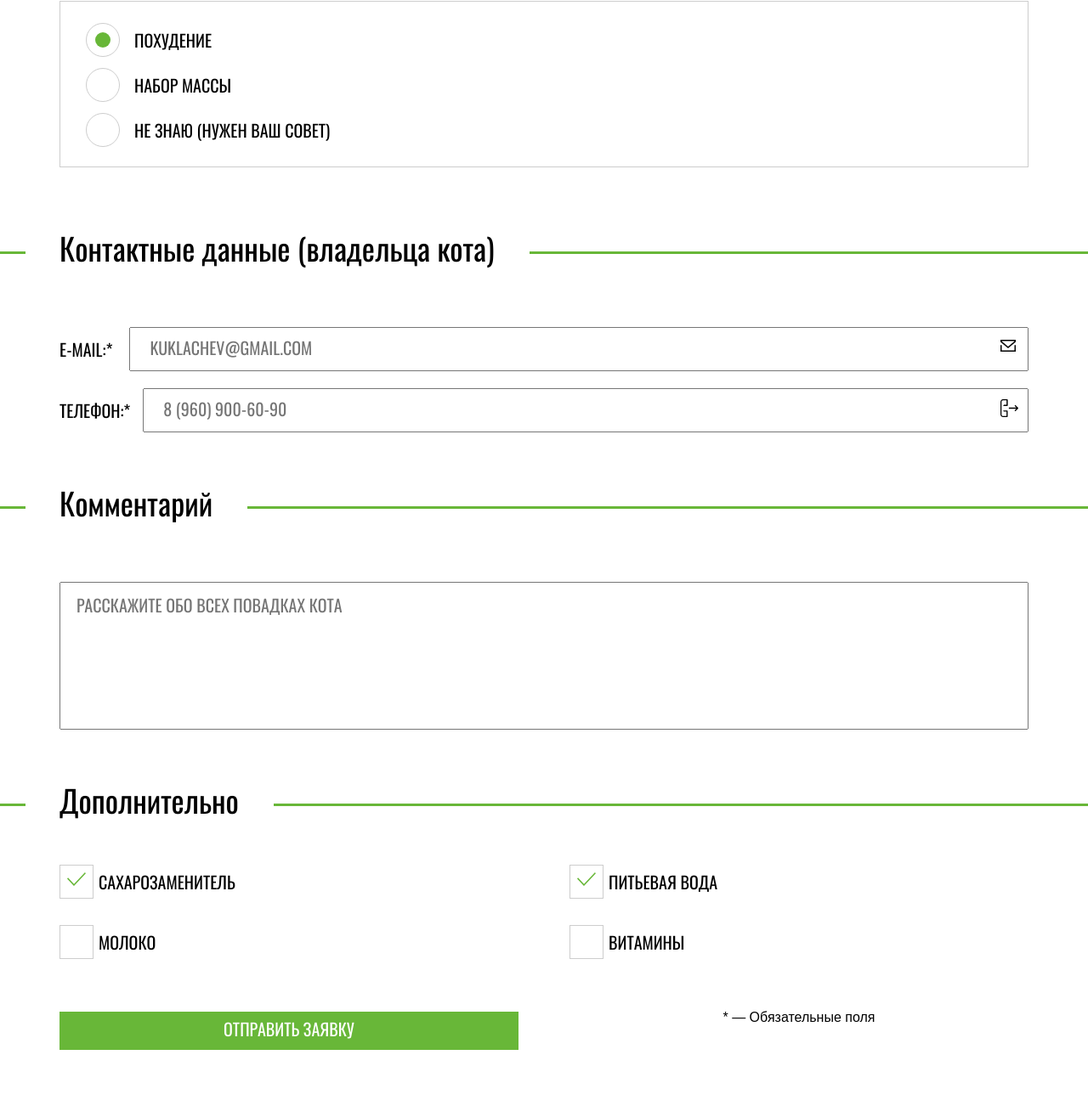
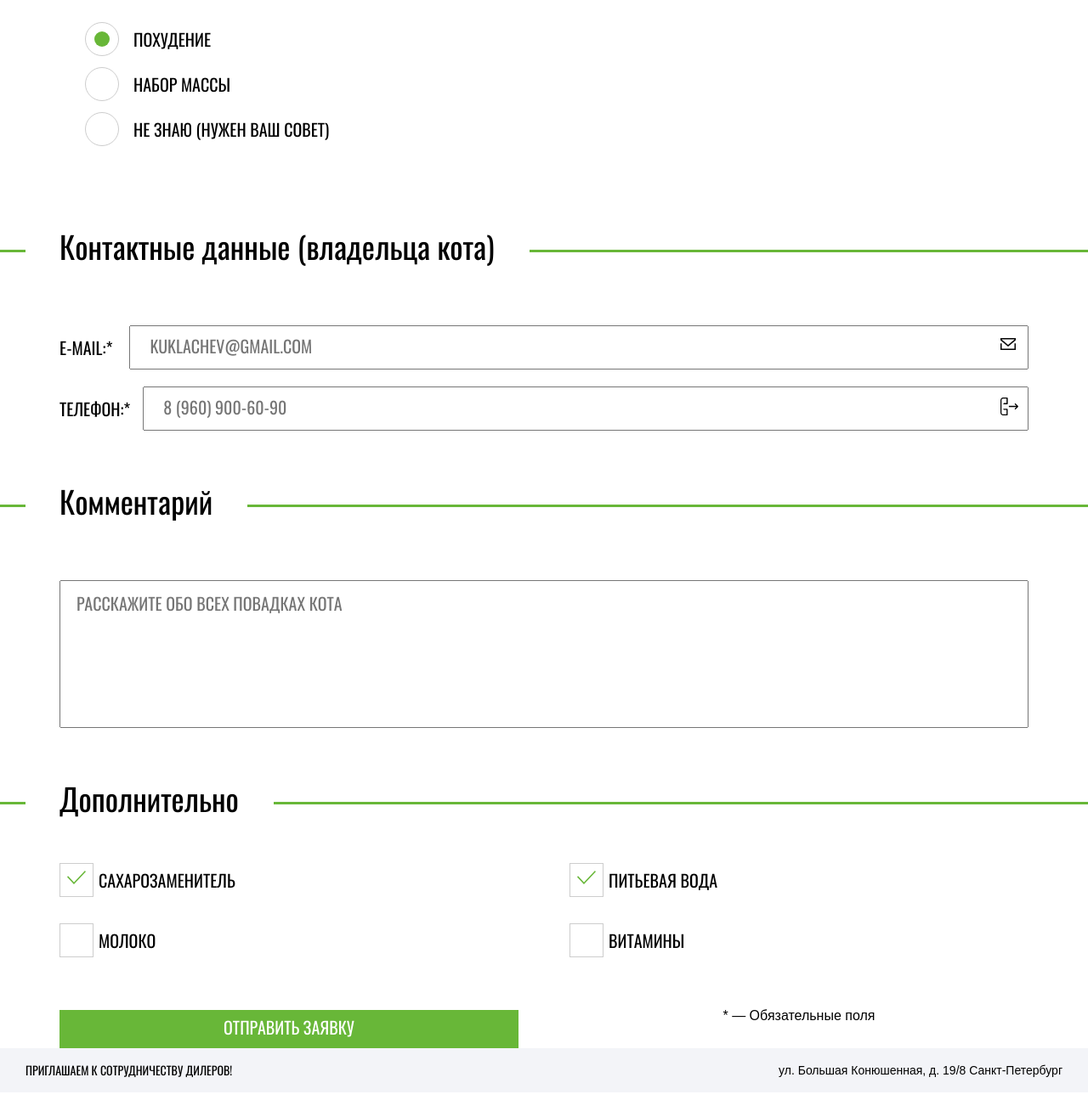
Before and after one commit to elyaperagov/647811-cat-energy-17, a website: page source/form.html in a window 1280 px wide. Shown: the part 611-1906 px from the top of the page at 85% size. Drawn offline with nearby package versions, Linux system fonts and the light colour scheme; files that its build step writes are made by us from their sources.

Commit message:
формаааа

```diff
--- a/source/form.html
+++ b/source/form.html
@@ -80,7 +80,7 @@
             </div>
           </div>
           <div class="form__contacts">
-            <h2 class="form__title form__title--contacts">Контактные данные <br>(владельца кота)</h2>
+            <h2 class="form__title form__title--contacts">Контактные данные&nbsp;</h2><span>(владельца кота)</span>
             <ul class="form__list form__list--contacts">
               <li class="form__item form__item--email">
                 <label class="form__label form__label--email" for="e-mail">E-mail:*</label>
@@ -129,6 +129,16 @@
           </div>
         </div>
       </form>
+      <section class="address">
+        <div class="address__inner">
+          <p class="address__invitation">
+            Приглашаем к сотрудничеству дилеров!
+          </p>
+          <p class="address__details">
+            ул. Большая Конюшенная, д. 19/8 Санкт-Петербург
+          </p>
+        </div>
+      </section>
         <!--
         <form class="form" action="https://echo.htmlacademy.ru" method="post">
           <div class="personal">
--- /dev/null
+++ b/source/less/blocks/address.less
@@ -0,0 +1,18 @@
+.address {
+  background-color: #f3f4f8;
+}
+
+.address__inner {
+  .wrapper();
+  display: flex;
+  flex: 1 0 50%;
+}
+
+.address__invitation {
+  text-transform: uppercase;
+  flex: 1 0 50%;
+}
+
+.address__details {
+  font-family: "ArialMT", sans-serif;
+}
--- a/source/less/blocks/form.less
+++ b/source/less/blocks/form.less
@@ -7,6 +7,8 @@
   padding: 0 40px;
   }
 }
+
+/*СПИСКИ*/
 
 .form__list {
   .list();
@@ -19,6 +21,12 @@
   &--personal {
     padding-bottom: 8px;
 
+    @media (max-width: @mobiles-max) {
+      .wrapper();
+      margin-left: -20px;
+      margin-right: -20px;
+    }
+
     @media (min-width: @tablets) {
       padding-bottom: 52px;
     }
@@ -27,7 +35,12 @@
   &--purpose {
     padding-top: 22px;
     padding-bottom: 8px;
-    border: solid 1px #cdcdcd;
+
+    @media (max-width: @mobiles-max) {
+      .wrapper();
+      margin-left: -20px;
+      margin-right: -20px;
+    }
 
     @media (min-width: @tablets) {
       padding-bottom: 0;
@@ -68,6 +81,24 @@
   }
 }
 
+/*ЗАГОЛОВКИ*/
+.form__title + span {
+  font-size: 24px;
+  line-height: 24px;
+  font-weight: 400;
+  display: block;
+  transform: translateY(-5px);
+  background-color: #ffffff;
+
+  @media (min-width: @tablets) {
+    font-size: 36px;
+    line-height: 36px;
+    display: inline-block;
+    transform: none;
+    padding-right: 41px;
+  }
+}
+
 .form__title {
   position: relative;
   font-size: 24px;
@@ -95,7 +126,7 @@
     z-index: -1;
     height: 3px;
     left: 0;
-    transform: translateY(-10px);
+    transform: translateY(14px);
 
     @media (min-width: @tablets) {
       transform: translateY(22px);
@@ -116,13 +147,15 @@
     }
 
   &--contacts {
+    padding-right: 0;
+
     @media (min-width: @tablets) {
     padding-top: 77px;
     }
   }
 
   &--commentary {
-    padding-top: 10px;
+    padding-top: 13px;
     padding-bottom: 35px;
 
     @media (min-width: @tablets) {
@@ -154,7 +187,7 @@
   align-items: center;
   text-transform: uppercase;
   position: relative;
-  padding-bottom: 15px;
+  padding-bottom: 14px;
 
   @media (min-width: @tablets) {
     padding-bottom: 20px;
--- a/source/less/blocks/main-nav.less
+++ b/source/less/blocks/main-nav.less
@@ -1,5 +1,10 @@
 .main-nav {
   .wrapper();
+
+  @media (max-width: @mobiles-max) {
+  margin-left: -20px;
+  margin-right: -20px;
+  }
 }
 
 .main-nav__list {
@@ -60,6 +65,13 @@
   }
 }
 
+.main-nav--opened .main-nav__list {
+  @media (min-width: @tablets) {
+    display: flex;
+    flex-direction: row;
+  }
+}
+
 .main-nav--closed .main-nav__menu {
   display: block;
   width: 24px;
--- a/source/less/style.less
+++ b/source/less/style.less
@@ -18,3 +18,4 @@
 @import "blocks/form.less";
 @import "blocks/selection-title.less";
 @import "blocks/copyright.less";
+@import "blocks/address.less";
```
